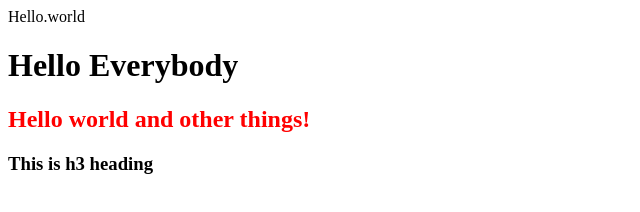
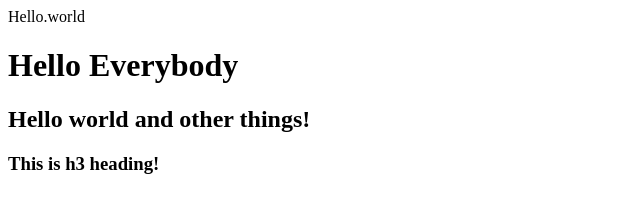
Before and after one commit to JohnDevGame/FirstRepo, a plain HTML site: page index.html in a window 1280 px wide. Shown: the whole page, without its empty margins (0-640 px from the left). Drawn offline with Linux system fonts and the light colour scheme.

Commit message:
Update index.html

```diff
--- a/index.html
+++ b/index.html
@@ -8,7 +8,7 @@
 <body>
     Hello.world
     <h1>Hello Everybody</h1>
-    <h2 style="color:red">Hello world and other things!</h2>
-    <h3>This is h3 heading</h3>
+    <h2>Hello world and other things!</h2>
+    <h3>This is h3 heading!</h3>
 </body>
 </html>
```
